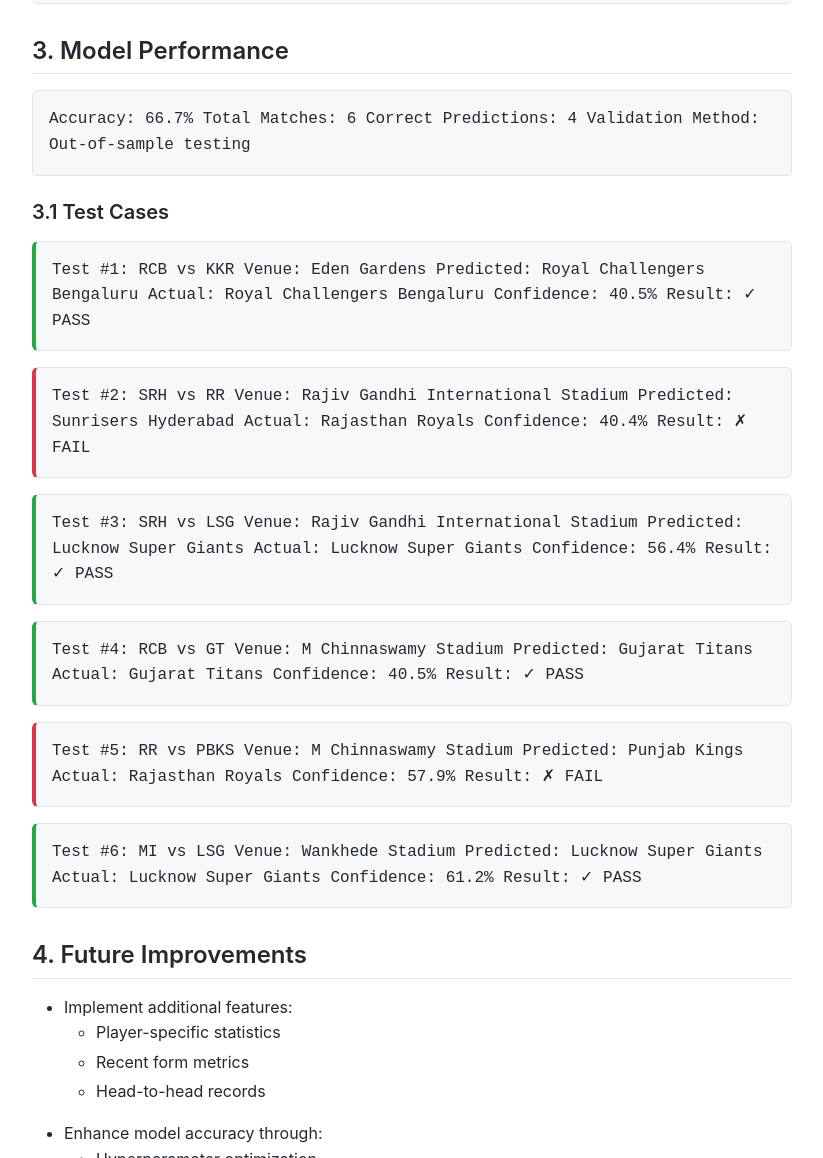
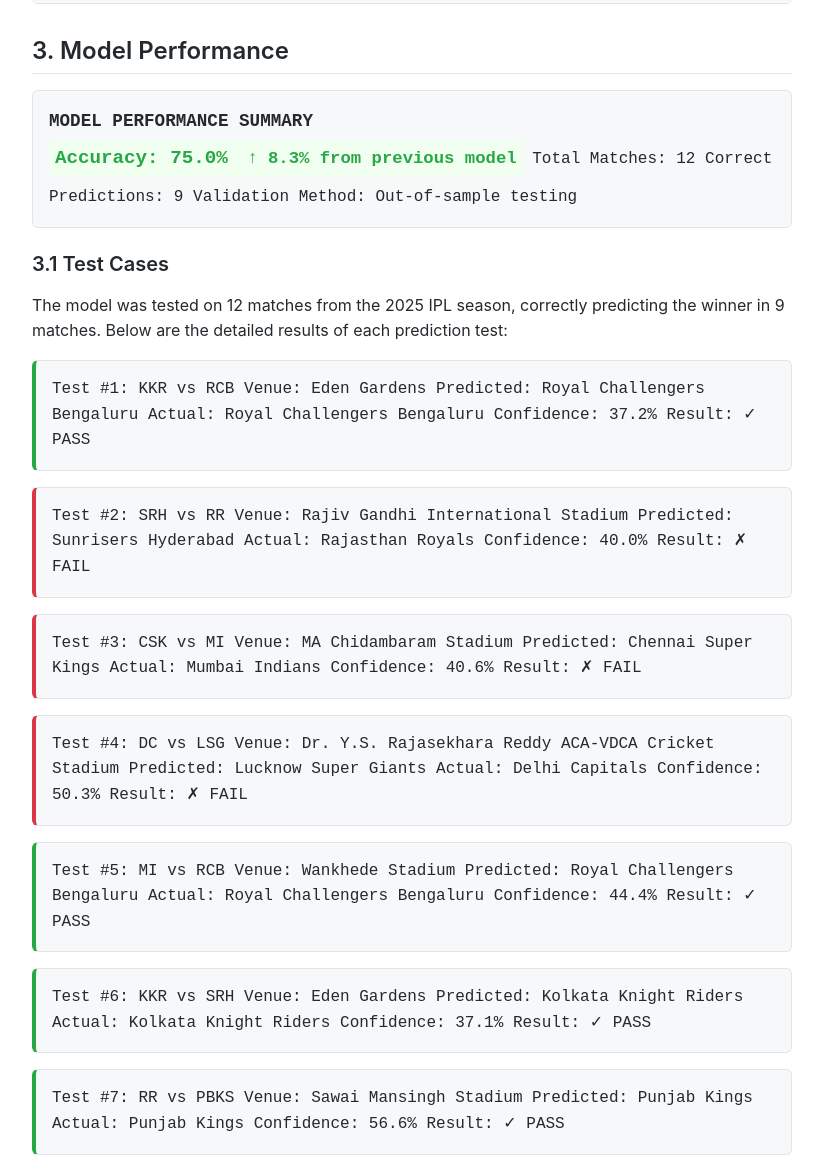
Before and after one commit to redmoon0x/ipl-prediction, a plain HTML site: page index.html in a window 1280 px wide. Shown: the part 3601-4759 px from the top of the page, without its empty margins (228-1051 px from the left). Drawn offline with Linux system fonts and the light colour scheme.

Commit message:
Add initial documentation and update test matches for 2025 IPL season

```diff
--- a/index.html
+++ b/index.html
@@ -105,6 +105,30 @@
             border-radius: 6px;
             border: 1px solid var(--border-color);
             margin: 16px 0;
+        }
+
+        .highlight-accuracy {
+            font-weight: bold;
+            color: #28a745;
+            font-size: 1.2em;
+            background-color: #f0fff0;
+            padding: 3px 6px;
+            border-radius: 4px;
+            display: inline-block;
+            margin-bottom: 8px;
+        }
+
+        .improvement {
+            color: #28a745;
+            font-size: 0.9em;
+            margin-left: 8px;
+        }
+
+        .metrics-title {
+            font-weight: bold;
+            margin-bottom: 5px;
+            font-size: 1.1em;
+            color: #24292e;
         }
 
         .test-case {
@@ -272,18 +296,20 @@ deliveries = pd.read_csv("deliveries.csv")  # Ball-by-ball statistics</pre>
         <div class="section">
             <h2>3. Model Performance</h2>
             <div class="metrics">
-Accuracy: 66.7%
-Total Matches: 6
-Correct Predictions: 4
+<div class="metrics-title">MODEL PERFORMANCE SUMMARY</div>
+<div class="highlight-accuracy">Accuracy: 75.0% <span class="improvement">↑ 8.3% from previous model</span></div>
+Total Matches: 12
+Correct Predictions: 9
 Validation Method: Out-of-sample testing</div>
 
             <h3>3.1 Test Cases</h3>
+            <p>The model was tested on 12 matches from the 2025 IPL season, correctly predicting the winner in 9 matches. Below are the detailed results of each prediction test:</p>
             <div class="test-case pass">
-Test #1: RCB vs KKR
+Test #1: KKR vs RCB
 Venue: Eden Gardens
 Predicted: Royal Challengers Bengaluru
 Actual: Royal Challengers Bengaluru
-Confidence: 40.5%
+Confidence: 37.2%
 Result: ✓ PASS</div>
 
             <div class="test-case fail">
@@ -291,39 +317,87 @@ Test #2: SRH vs RR
 Venue: Rajiv Gandhi International Stadium
 Predicted: Sunrisers Hyderabad
 Actual: Rajasthan Royals
-Confidence: 40.4%
+Confidence: 40.0%
+Result: ✗ FAIL</div>
+
+            <div class="test-case fail">
+Test #3: CSK vs MI
+Venue: MA Chidambaram Stadium
+Predicted: Chennai Super Kings
+Actual: Mumbai Indians
+Confidence: 40.6%
+Result: ✗ FAIL</div>
+
+            <div class="test-case fail">
+Test #4: DC vs LSG
+Venue: Dr. Y.S. Rajasekhara Reddy ACA-VDCA Cricket Stadium
+Predicted: Lucknow Super Giants
+Actual: Delhi Capitals
+Confidence: 50.3%
 Result: ✗ FAIL</div>
 
             <div class="test-case pass">
-Test #3: SRH vs LSG
-Venue: Rajiv Gandhi International Stadium
-Predicted: Lucknow Super Giants
-Actual: Lucknow Super Giants
-Confidence: 56.4%
+Test #5: MI vs RCB
+Venue: Wankhede Stadium
+Predicted: Royal Challengers Bengaluru
+Actual: Royal Challengers Bengaluru
+Confidence: 44.4%
 Result: ✓ PASS</div>
 
             <div class="test-case pass">
-Test #4: RCB vs GT
+Test #6: KKR vs SRH
+Venue: Eden Gardens
+Predicted: Kolkata Knight Riders
+Actual: Kolkata Knight Riders
+Confidence: 37.1%
+Result: ✓ PASS</div>
+
+            <div class="test-case pass">
+Test #7: RR vs PBKS
+Venue: Sawai Mansingh Stadium
+Predicted: Punjab Kings
+Actual: Punjab Kings
+Confidence: 56.6%
+Result: ✓ PASS</div>
+
+            <div class="test-case pass">
+Test #8: RCB vs GT
 Venue: M Chinnaswamy Stadium
 Predicted: Gujarat Titans
 Actual: Gujarat Titans
-Confidence: 40.5%
+Confidence: 44.2%
 Result: ✓ PASS</div>
 
-            <div class="test-case fail">
-Test #5: RR vs PBKS
+            <div class="test-case pass">
+Test #9: DC vs CSK
+Venue: Arun Jaitley Stadium
+Predicted: Delhi Capitals
+Actual: Delhi Capitals
+Confidence: 41.7%
+Result: ✓ PASS</div>
+
+            <div class="test-case pass">
+Test #10: LSG vs SRH
+Venue: M Chinnaswamy Stadium
+Predicted: Lucknow Super Giants
+Actual: Lucknow Super Giants
+Confidence: 55.9%
+Result: ✓ PASS</div>
+
+            <div class="test-case pass">
+Test #11: GT vs MI
+Venue: M Chinnaswamy Stadium
+Predicted: Gujarat Titans
+Actual: Gujarat Titans
+Confidence: 59.4%
+Result: ✓ PASS</div>
+
+            <div class="test-case pass">
+Test #12: PBKS vs CSK
 Venue: M Chinnaswamy Stadium
 Predicted: Punjab Kings
-Actual: Rajasthan Royals
-Confidence: 57.9%
-Result: ✗ FAIL</div>
-
-            <div class="test-case pass">
-Test #6: MI vs LSG
-Venue: Wankhede Stadium
-Predicted: Lucknow Super Giants
-Actual: Lucknow Super Giants
-Confidence: 61.2%
+Actual: Punjab Kings
+Confidence: 54.3%
 Result: ✓ PASS</div>
         </div>
 
```
Also changed, not shown: test_matches.txt, 1 other file.
